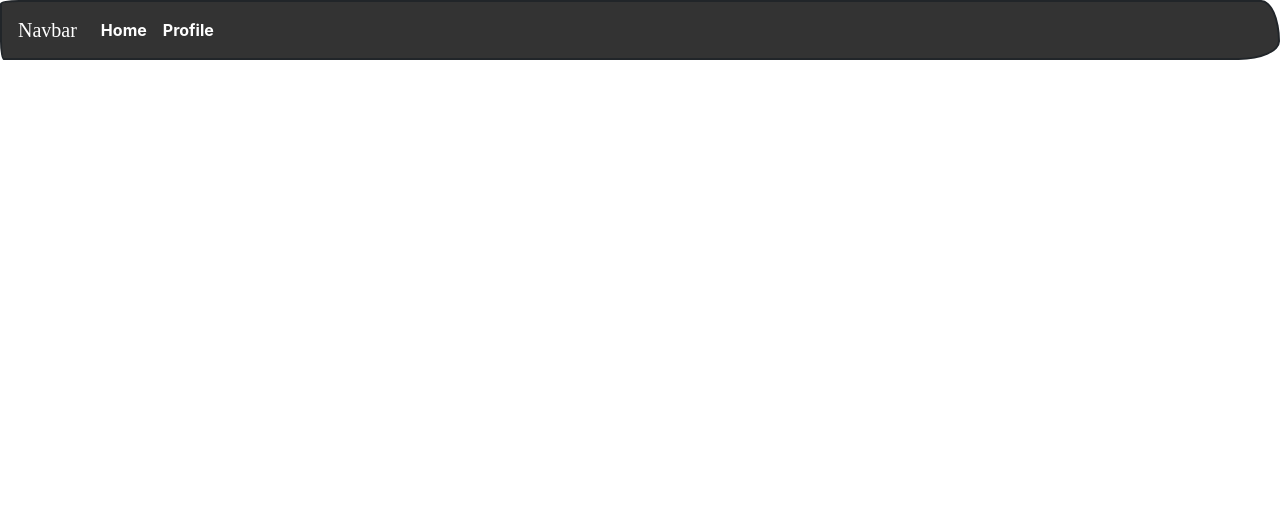
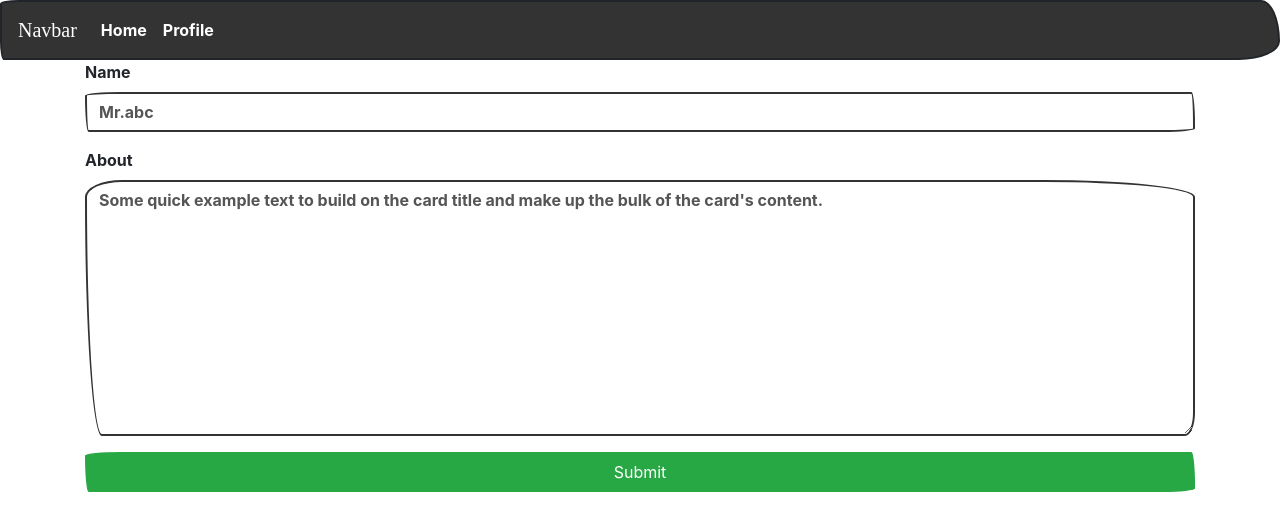
Before and after one commit to Tirthdt/Blogs, an Angular app: page /profile/editProfile/1 in a window 1280 px wide. Before the commit this address led to /. Shown: the top 530 px of the page. Built offline with nearby package versions, Linux system fonts and the light colour scheme; a web font is replaced by a local one.

Commit message:
Added edit profile component

```diff
--- a/src/app/components/blogs/blogs.component.html
+++ b/src/app/components/blogs/blogs.component.html
@@ -1,4 +1,4 @@
-<div class="container">
+<div class="container mt-1">
   <div
     class="card mb-3"
     [ngClass]="{
@@ -10,7 +10,6 @@
   >
     <div class="card-header">{{ blog.title }}</div>
     <div class="card-body">
-      <h4 class="card-title">{{ blog.author }}</h4>
       <p class="card-text">
         {{ blog.body }}
       </p>
--- /dev/null
+++ b/src/app/components/profile/edit-profile/edit-profile.component.html
@@ -0,0 +1,25 @@
+<div class="container">
+  <form #editProfileForm="ngForm" (ngSubmit)="onSubmit(editProfileForm)">
+    <div class="form-group">
+      <label for="name">Name</label>
+      <input
+        class="form-control"
+        type="text"
+        name="name"
+        [(ngModel)]="profile.name"
+      />
+    </div>
+    <div class="form-group">
+      <label for="name">About</label>
+      <textarea
+        class="form-control"
+        name="about"
+        [(ngModel)]="profile.about"
+        id=""
+        cols="30"
+        rows="10"
+      ></textarea>
+    </div>
+    <input type="submit" value="Submit" class="btn btn-block btn-success" />
+  </form>
+</div>
--- /dev/null
+++ b/src/app/components/profile/edit-profile/edit-profile.component.ts
@@ -0,0 +1,36 @@
+import { Component, OnInit, OnDestroy } from "@angular/core";
+import { ActivatedRoute } from "@angular/router";
+import { ProfileService } from "../../../services/profile.service";
+import { Router } from "@angular/router";
+
+@Component({
+  selector: "app-edit-profile",
+  templateUrl: "./edit-profile.component.html",
+  styleUrls: ["./edit-profile.component.css"],
+})
+export class EditProfileComponent implements OnInit, OnDestroy {
+  id: number;
+  private sub: any;
+  profile: any;
+  constructor(
+    private route: ActivatedRoute,
+    public profileService: ProfileService,
+    public router: Router
+  ) {}
+
+  ngOnInit() {
+    this.sub = this.route.params.subscribe((params) => {
+      this.id = params["id"];
+    });
+    this.profile = this.profileService.getProfile();
+  }
+  ngOnDestroy(): void {
+    this.sub.unsubscribe();
+  }
+  onSubmit(f) {
+    var name = f.form.value.name;
+    var about = f.form.value.about;
+    this.profileService.updateProfile(name, about);
+    this.router.navigate(["profile"]);
+  }
+}
--- a/src/app/components/profile/profile.component.html
+++ b/src/app/components/profile/profile.component.html
@@ -1,8 +1,26 @@
 <div class="container">
-  <div class="row">
+  <div class="row mt-1">
     <div class="col-md-8">
       <div *ngIf="blogs.length > 0; else elseTemplate">
-        hahah
+        <div class="container">
+          <div
+            class="card mb-3"
+            [ngClass]="{
+              'border-success': i % 3 == 0,
+              'border-warning': i % 3 == 1,
+              'border-info': i % 3 == 2
+            }"
+            *ngFor="let blog of blogs; let i = index"
+          >
+            <div class="card-header">{{ blog.title }}</div>
+            <div class="card-body">
+              <h4 class="card-title">{{ blog.author }}</h4>
+              <p class="card-text">
+                {{ blog.body }}
+              </p>
+            </div>
+          </div>
+        </div>
       </div>
       <ng-template #elseTemplate>
         <h1>No Blogs Yet!!</h1>
@@ -10,21 +28,22 @@
     </div>
     <div class="col-md-4">
       <div class="card mb-3">
-        <h3 class="card-header">Profile Holder Name</h3>
+        <h3 class="card-header">{{ profile.name }}</h3>
 
         <img
           style="height: 200px; width: 100%; display: block;"
-          src="https://stickershop.line-scdn.net/stickershop/v1/product/718/LINEStorePC/main.png;compress=true"
+          [src]="profile.image"
           alt="Card image"
         />
         <div class="card-body">
           <p class="card-text">
-            Some quick example text to build on the card title and make up the
-            bulk of the card's content.
+            {{ profile.about }}
           </p>
         </div>
         <div class="card-body">
-          <a href="#" class="card-link">Edit profile</a>
+          <a [routerLink]="['editProfile', profile.id]" class="card-link"
+            >Edit profile</a
+          >
         </div>
       </div>
     </div>
--- a/src/app/components/profile/profile.component.ts
+++ b/src/app/components/profile/profile.component.ts
@@ -1,4 +1,6 @@
 import { Component, OnInit } from "@angular/core";
+import { ProfileService } from "../../services/profile.service";
+import { BlogserviceService } from "../../services/blogservice.service";
 
 @Component({
   selector: "app-profile",
@@ -7,7 +9,18 @@ import { Component, OnInit } from "@angular/core";
 })
 export class ProfileComponent implements OnInit {
   blogs: any[] = [];
-  constructor() {}
+  profile: any;
+  constructor(
+    public profileService: ProfileService,
+    public blogService: BlogserviceService
+  ) {
+    this.profile = this.profileService.getProfile();
+    console.log(this.profile);
+    this.blogs = this.blogService.getBlogs().filter((blog) => {
+      return blog.authorId == this.profile.id;
+    });
+    console.log(this.blogs);
+  }
 
   ngOnInit() {}
 }
--- a/src/app/services/blogservice.service.ts
+++ b/src/app/services/blogservice.service.ts
@@ -10,31 +10,31 @@ export class BlogserviceService {
     {
       id: 1,
       title: "Title 1",
-      author: "Mr.abc",
+      authorId: 1,
       body: "Some text abc",
     },
     {
       id: 2,
       title: "Title 2",
-      author: "Mr.pqr",
+      authorId: 2,
       body: "Some text abc",
     },
     {
       id: 3,
       title: "Title 3",
-      author: "Mr.kmn",
+      authorId: 3,
       body: "Some text abc",
     },
     {
       id: 4,
       title: "Title 4",
-      author: "Mr.abc",
+      authorId: 1,
       body: "Some text abc",
     },
     {
       id: 5,
       title: "Title 5",
-      author: "Mr.abc",
+      authorId: 1,
       body: "Some text abc",
     },
   ];
--- /dev/null
+++ b/src/app/services/profile.service.ts
@@ -0,0 +1,25 @@
+import { Injectable } from "@angular/core";
+
+@Injectable({
+  providedIn: "root",
+})
+export class ProfileService {
+  constructor() {}
+
+  profile = {
+    id: 1,
+    name: "Mr.abc",
+    about:
+      "Some quick example text to build on the card title and make up the bulk of the card's content.",
+    image:
+      "https://stickershop.line-scdn.net/stickershop/v1/product/718/LINEStorePC/main.png;compress=true",
+  };
+
+  getProfile() {
+    return this.profile;
+  }
+  updateProfile(name, about) {
+    this.profile.name = name;
+    this.profile.about = about;
+  }
+}
```
Also changed, not shown: src/app/app.module.ts (+7 -2 lines), src/app/components/profile/edit-profile/edit-profile.component.css (added).
